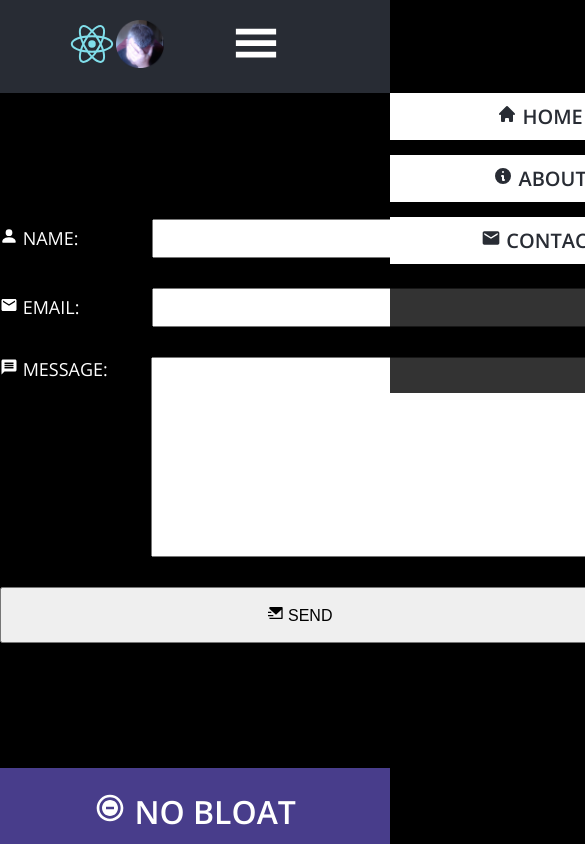
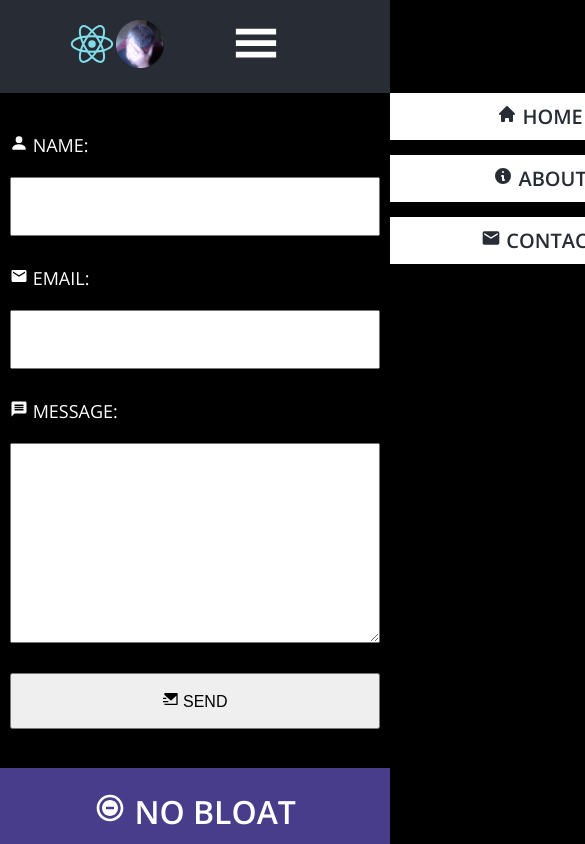
Before and after one commit to ChrisHPZ/template-one, a React (Create React App) app: page /contact in a window 390 px wide. Shown: the top 844 px of the page, 585 px wide, since content can reach past the window. Built offline with nearby package versions, Linux system fonts and the light colour scheme.

Commit message:
fix contact form mobile styling

```diff
--- a/src/App.css
+++ b/src/App.css
@@ -158,13 +158,14 @@
   width: 100%;
   padding: 16px;
   font-size: 16px;
+  cursor: pointer;
 }
 .contact-form .form-section.message {
   align-items: flex-start;
 }
 #success,
 #error {
-	display:none;
+  display: none;
 }
 @media screen and (max-width: 768px) {
   .inner-content {
@@ -187,3 +188,18 @@
     text-align: center;
   }
 }
+@media screen and (max-width: 650px) {
+  #contact-form {
+    width: 100%;
+    padding: 0 10px;
+  }
+  #contact-form .form-section {
+    flex-direction: column;
+    align-items: flex-start;
+    max-width: 100%;
+  }
+  .contact-form .form-section input {
+    max-width: 100%;
+    padding: 20px;
+  }
+}
```
